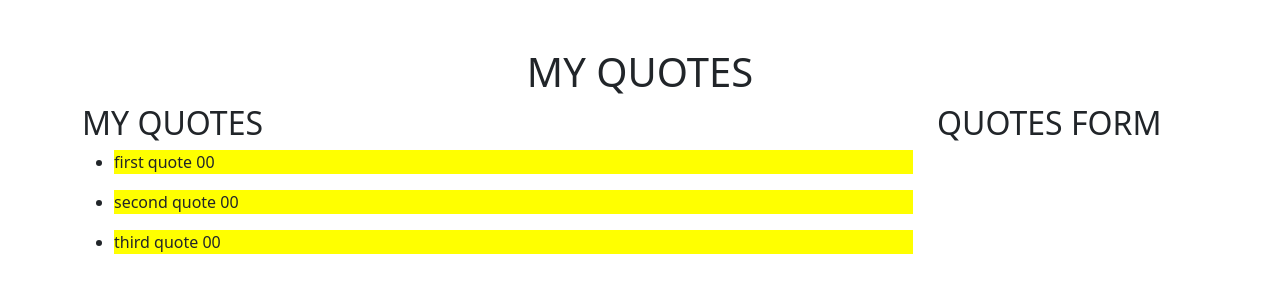
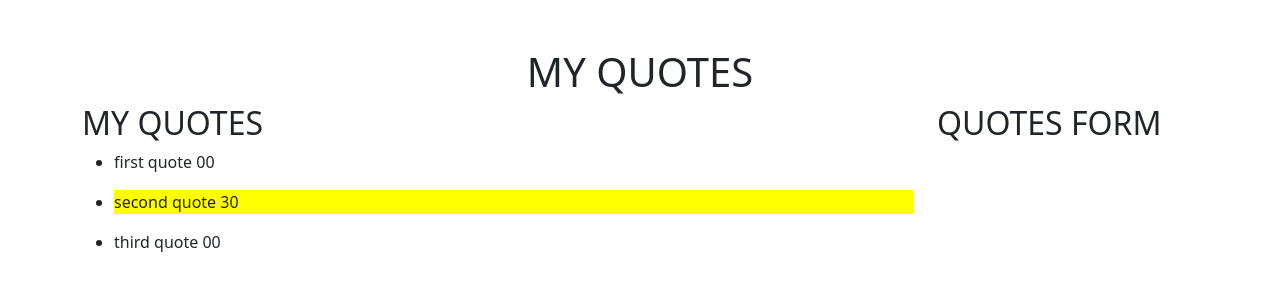
Before and after one commit to maureen-james/Quotes, an Angular app: page / in a window 1280 px wide. Shown: the top 300 px of the page. Built offline with nearby package versions, Linux system fonts and the light colour scheme.

Commit message:
add highlight directive to the highest upvote

```diff
--- a/src/app/quotes/quotes.component.html
+++ b/src/app/quotes/quotes.component.html
@@ -1,4 +1,12 @@
 <ul *ngFor ='let quote of quotes'>
-    <li appHigh>{{ quote.quote}} <span class="">{{ quote.upvotes}}</span><span>{{ quote.downvotes}}</span></li>
+    <div *ngIf="quote.upvotes == highest && quote.upvotes>0 ;then highlight else empty">
+    </div>
+    <ng-template #highlight>
+        <li appHigh>{{ quote.quote}} <span class="">{{ quote.upvotes}}</span><span>{{ quote.downvotes}}</span></li>
+    </ng-template>
+
+    <ng-template #empty>
+        <li>{{ quote.quote}} <span class="">{{ quote.upvotes}}</span><span>{{ quote.downvotes}}</span></li>
+    </ng-template>
 
 </ul>
--- a/src/app/quotes/quotes.component.ts
+++ b/src/app/quotes/quotes.component.ts
@@ -8,10 +8,12 @@ import { Quote } from '../quote';
 })
 export class QuotesComponent implements OnInit {
   quotes: Quote[]=[
-    new Quote(1, "first quote",0,0),
-    new Quote(1, "second quote",0,0),
-    new Quote(1, "third quote",0,0)
+    new Quote(1,"first quote",0,0),
+    new Quote(2,"second quote",3,0),
+    new Quote(3,"third quote",0,0)
   ]
+  arr:number[]=this.quotes.map(quote=>quote.upvotes)
+  highest = Math.max(...this.arr)
   constructor() { }
 
   ngOnInit(): void {
```
